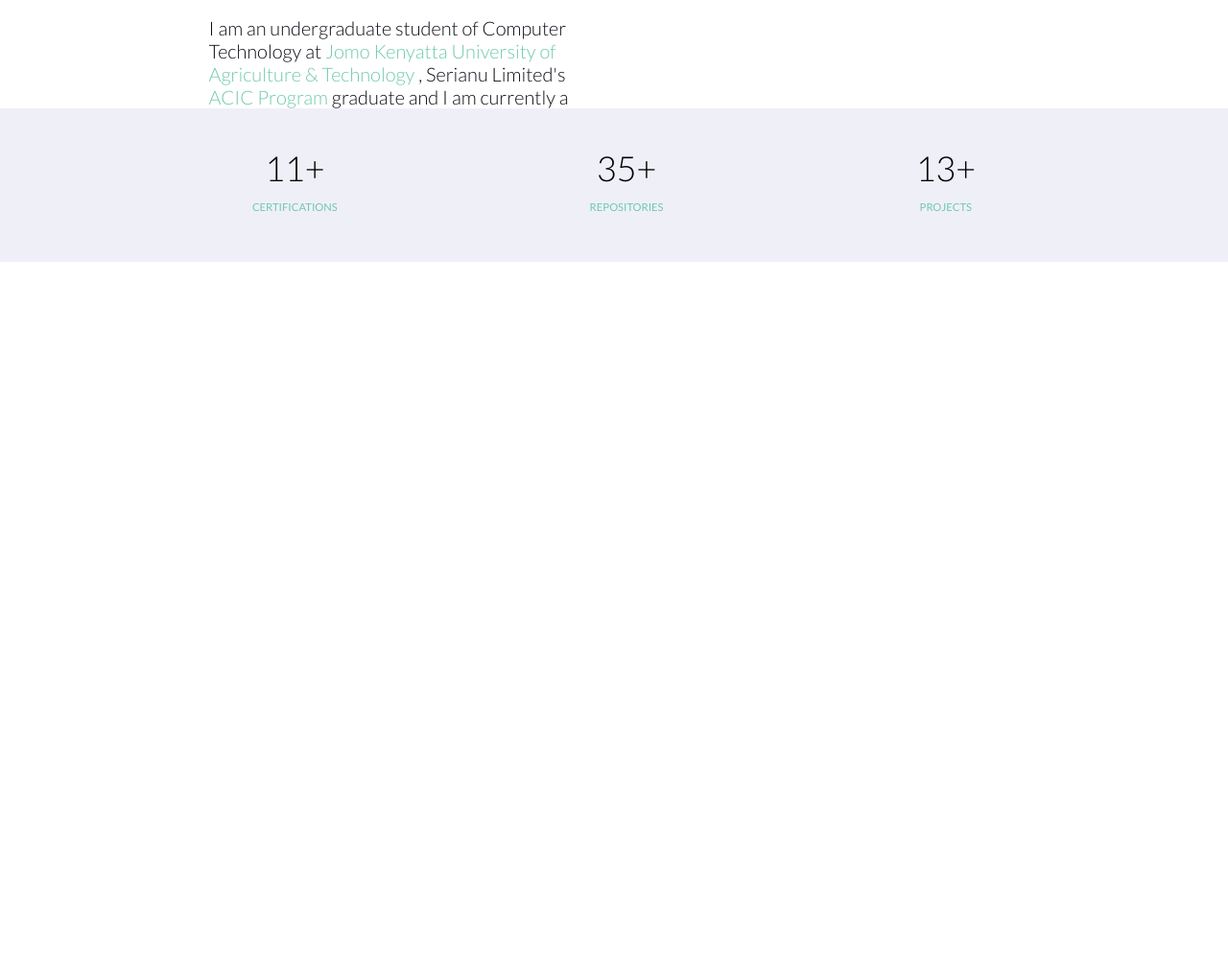
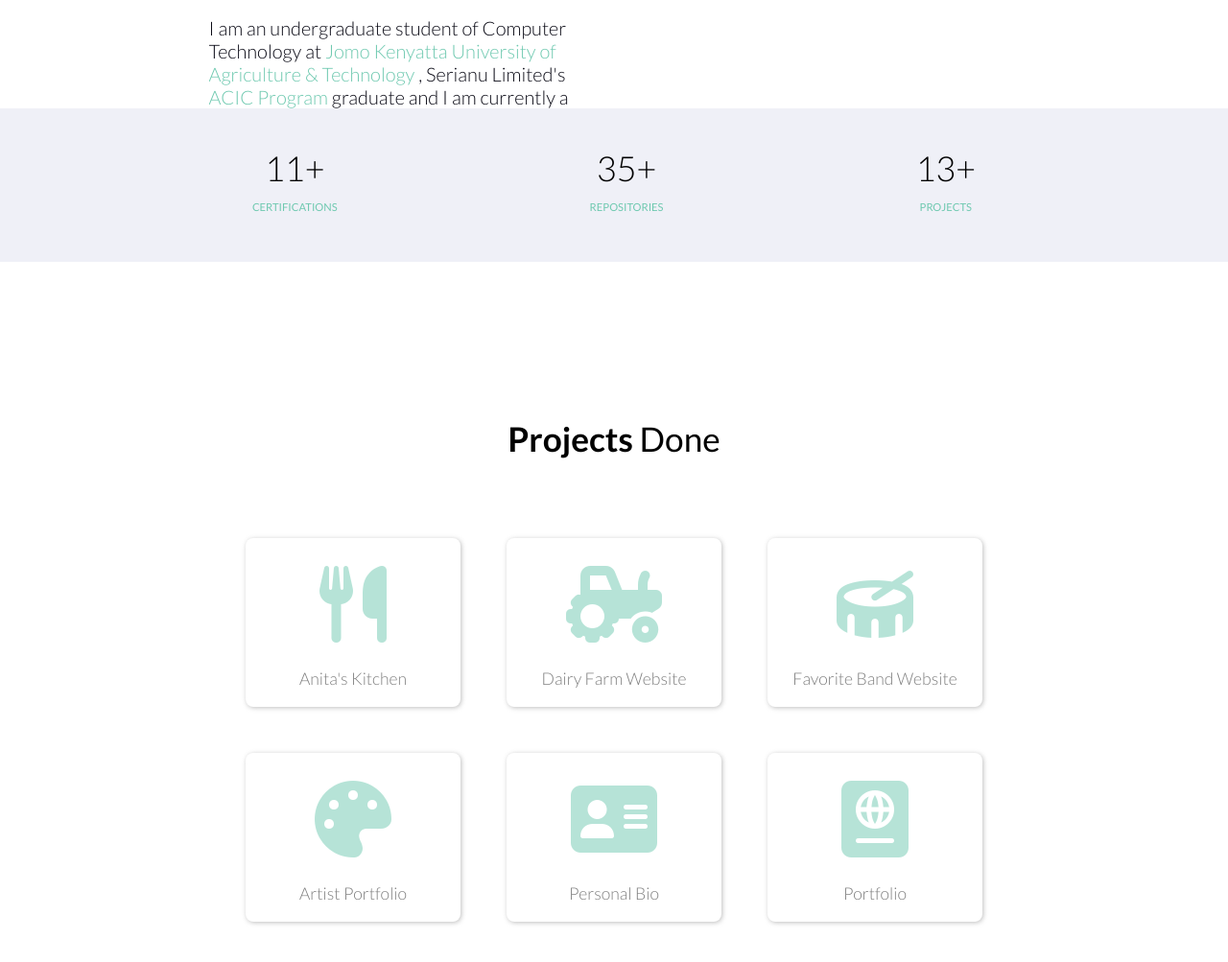
Before and after one commit to peterken674/ip-portfolio, a plain HTML site: page index.html in a window 1280 px wide. Shown: the part 1327-2330 px from the top of the page at 96% size. Before the commit the page ends 1600 px from the top, so only its background shows below. Drawn offline with nearby package versions, Linux system fonts and the light colour scheme.

Commit message:
Add content and style the projects section.

```diff
--- a/index.html
+++ b/index.html
@@ -12,6 +12,11 @@
 			href="https://fonts.googleapis.com/css2?family=Lato:wght@300;400;700;900&family=Open+Sans:wght@300;400;600;700&display=swap"
 			rel="stylesheet"
 		/>
+		<!-- FontAwesome -->
+		<script
+			src="https://kit.fontawesome.com/f853836380.js"
+			crossorigin="anonymous"
+		></script>
 	</head>
 	<body>
 		<div id="menu">
@@ -66,7 +71,8 @@
 						love <strong>design</strong>. I aspire to pursue cybersecurity as a
 						career and if there is a way to blend that with software
 						development, I will go for it. I would also love to do
-						<strong> UX/UI design</strong> sometimes in the near future and this is my inspiration to do what I am doing.
+						<strong> UX/UI design</strong> sometimes in the near future and this
+						is my inspiration to do what I am doing.
 					</p>
 					<p class="bio">
 						I am an undergraduate student of Computer Technology at
@@ -113,7 +119,49 @@
 				</div>
 			</div>
 		</section>
-		<section id="projects"></section>
+		<section id="projects-section">
+			<div class="section-heading">
+				<p><strong>Projects</strong> Done</p>
+			</div>
+			<div id="projects-container">
+				<div class="project" id="project1">
+					<div class="project-icon">
+						<i class="fas fa-utensils"></i>
+					</div>
+					<div class="project-title">Anita's Kitchen</div>
+				</div>
+				<div class="project" id="project2">
+					<div class="project-icon">
+						<i class="fas fa-tractor"></i>
+					</div>
+					<div class="project-title">Dairy Farm Website</div>
+				</div>
+				<div class="project" id="project3">
+					<div class="project-icon">
+						<i class="fas fa-drum"></i>
+					</div>
+					<div class="project-title">Favorite Band Website</div>
+				</div>
+				<div class="project" id="project4">
+					<div class="project-icon">
+						<i class="fas fa-palette"></i>
+					</div>
+					<div class="project-title">Artist Portfolio</div>
+				</div>
+				<div class="project" id="project5">
+					<div class="project-icon">
+						<i class="fas fa-address-card"></i>
+					</div>
+					<div class="project-title">Personal Bio</div>
+				</div>
+				<div class="project" id="project6">
+					<div class="project-icon">
+						<i class="fas fa-passport"></i>
+					</div>
+					<div class="project-title">Portfolio</div>
+				</div>
+			</div>
+		</section>
 		<section id="contacts"></section>
 		<footer></footer>
 		<script src="script.js"></script>
--- a/style.css
+++ b/style.css
@@ -252,3 +252,65 @@ nav>li{
 }
 
 /* End of About Me section. */
+
+#projects-section{
+    position: absolute;
+    height: 100vh;
+    width: 100%;
+    top: 200vh;
+    left: 0;
+    background-color: white;
+    display: flex;
+    flex-direction: column;
+    align-items: center;
+}
+#project1 {
+    grid-area: project1;
+}
+
+#project2 {
+    grid-area: project2;
+}
+#project3 {
+    grid-area: project3;
+}
+#project4 {
+    grid-area: project4;
+}
+#project5 {
+    grid-area: project5;
+}
+#project6 {
+    grid-area: project6;
+}
+#projects-container{
+    display: grid;
+    grid-template-columns: 1fr 1fr 1fr;
+    grid-row: auto;
+    grid-template-areas:
+    "project1 project2 project3"
+    "project4 project5 project6";
+    width: 60%;
+    height: 50vh;
+    grid-gap: 3rem;
+}
+#projects-container > div{
+    border-radius: 0.5rem;
+    text-align: center;
+    font-family: 'Lato', sans-serif;
+    font-size: 1.1em;
+    font-weight: 300;
+    display: flex;
+    flex-direction: column;
+    justify-content: space-evenly;
+    box-shadow: 1px 1px 5px grey;
+    opacity: 0.5;
+    transition: opacity 300ms linear;
+}
+#projects-container > div:hover {
+    opacity: 1;
+}
+.project-icon{
+    font-size: 5rem;
+    color: #6FC9B0;
+}
```
Lines whose indentation alone changed are shown as unchanged.
